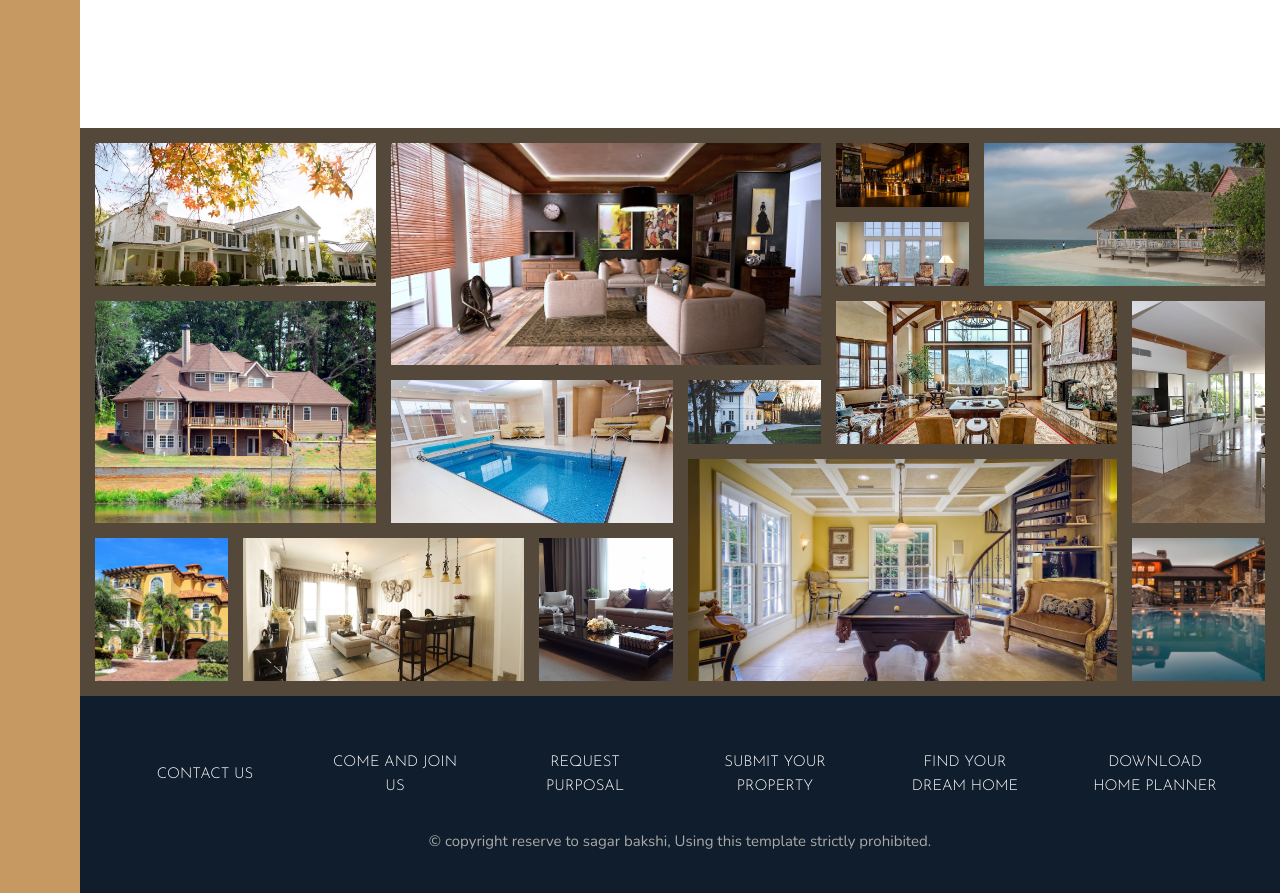
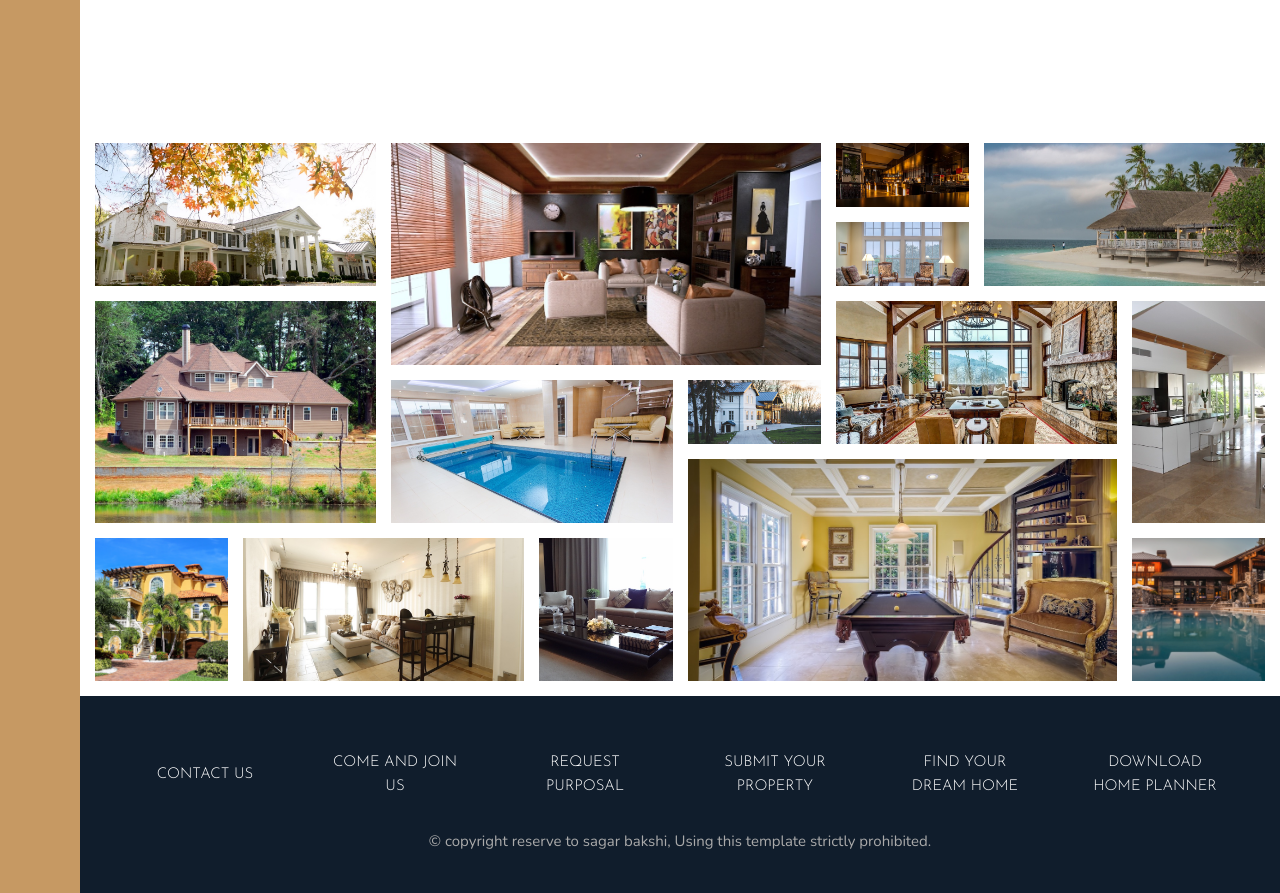
Before and after one commit to sagar-bakshi/realstateweb, a plain HTML site: page index.html in a window 1280 px wide. Shown: the part 2740-3633 px from the top of the page. Drawn offline with nearby package versions, Linux system fonts and the light colour scheme.

Commit message:
removed BG

```diff
--- a/css/style.css
+++ b/css/style.css
@@ -327,7 +327,6 @@ body {
       margin-right: 1rem; }
 
 .gallery {
-  background-color: #54483A;
   grid-column: full-start/full-end;
   display: grid;
   grid-template-columns: repeat(8, 1fr);
--- a/sass/_gallery.scss
+++ b/sass/_gallery.scss
@@ -1,5 +1,5 @@
 .gallery{
-  background-color: $color-grey-dark-1;
+  //background-color: $color-grey-dark-1;
   grid-column: full-start/full-end;
 
   display: grid;
```
